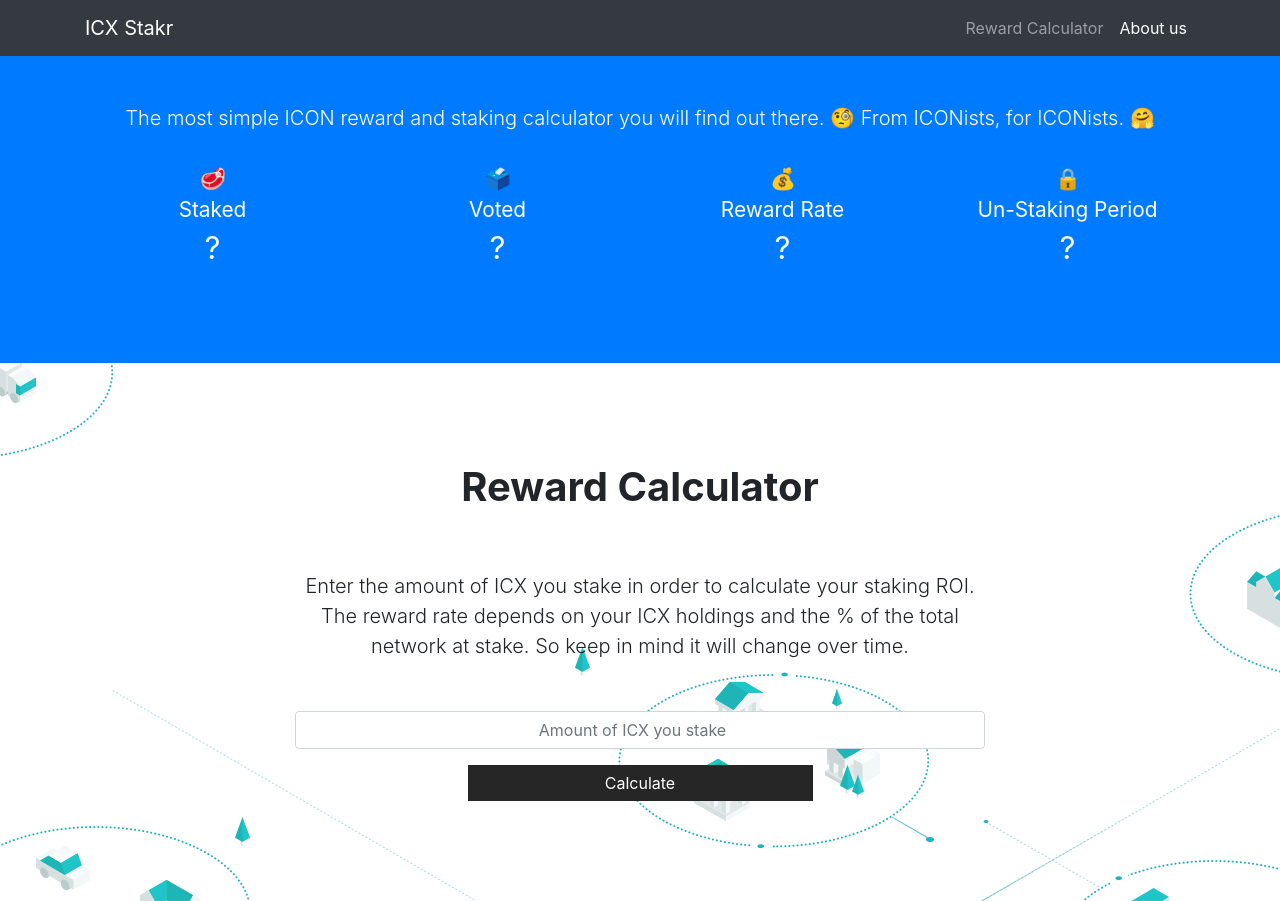
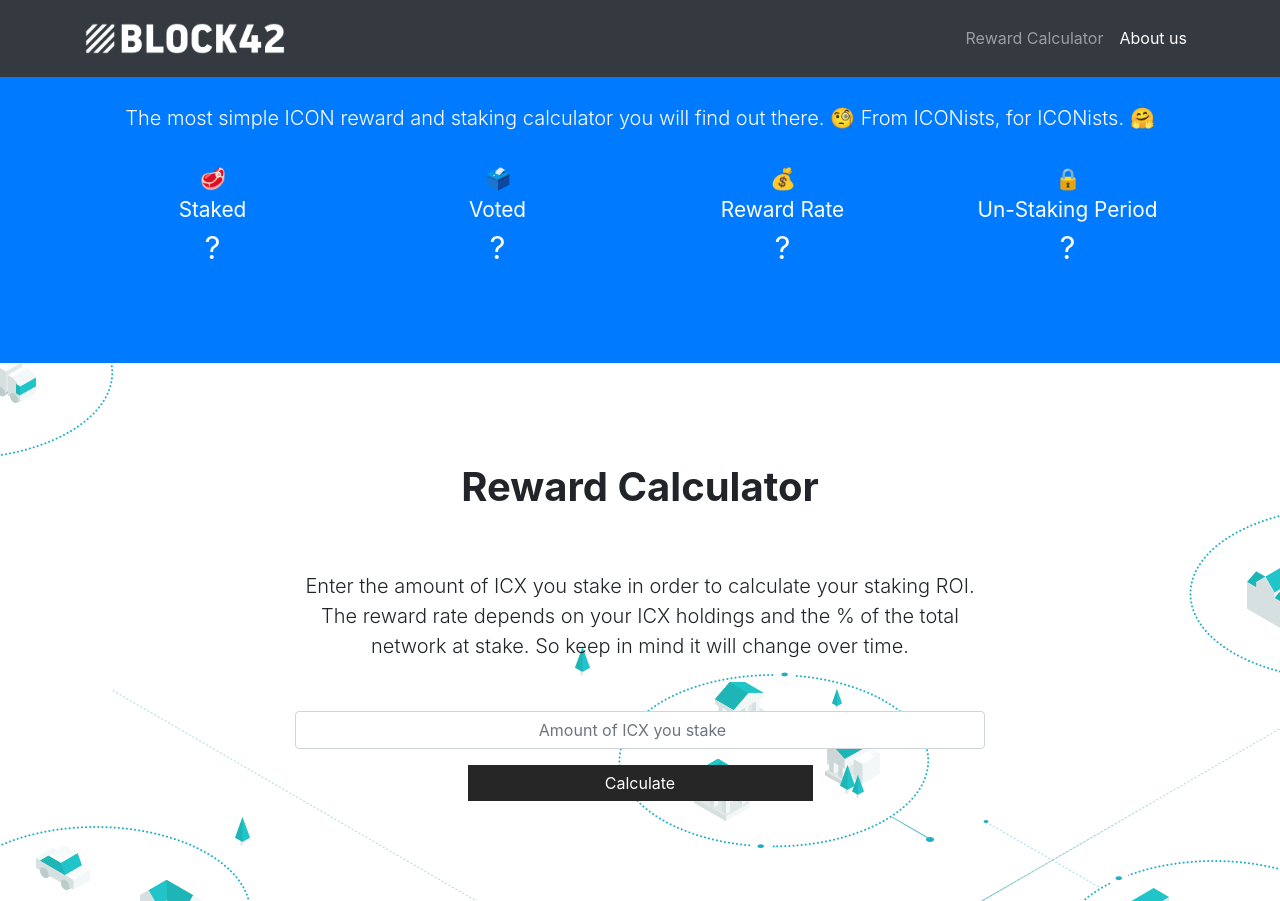
Before and after one commit to block42-blockchain-company/icx-stakr, a website with bundled scripts: page index.html in a window 1280 px wide. Shown: the top 901 px of the page. Built offline with nearby package versions, Linux system fonts and the light colour scheme; no server answers; a script that the page names is missing.

Commit message:
Add block42 logo and social share content

```diff
--- a/css/main.css
+++ b/css/main.css
@@ -28,6 +28,12 @@ header .supply-info .col-sm-12 {
 }
 header .supply-info div span {
   font-size: 1.5em;
+}
+
+.navbar-brand img {
+  width: 200px;
+  margin-top: 10px;
+  margin-bottom: 10px;
 }
 
 section {
--- a/index.html
+++ b/index.html
@@ -8,7 +8,14 @@
   <meta name="description" content="">
   <meta name="author" content="">
 
-  <title>ICX Stakr</title>
+  <meta property="og:type" content="website">
+  <meta property="og:site_name" content="ICX Stakr">
+  <meta property="og:title" content="ICX Stakr">
+  <meta property="og:image" content="https://icxstakr.io/img/share.png">
+  <meta property="og:description" content="The most simple ICON reward and staking calculator you will find out there.">
+  <meta property="og:url" content="https://icxstakr.io">
+
+  <title>ICX Stakr by block42</title>
 
   <!-- Bootstrap core CSS -->
   <link href="vendor/bootstrap/css/bootstrap.min.css" rel="stylesheet">
@@ -50,7 +57,7 @@
   <!-- Navigation -->
   <nav class="navbar navbar-expand-lg navbar-dark bg-dark fixed-top" id="mainNav">
     <div class="container">
-      <a class="navbar-brand js-scroll-trigger" href="#page-top">ICX Stakr</a>
+      <a class="navbar-brand js-scroll-trigger" href="#page-top"><img src="img/block42.png" alt="block42 Logo"></a>
       <button class="navbar-toggler" type="button" data-toggle="collapse" data-target="#navbarResponsive" aria-controls="navbarResponsive" aria-expanded="false" aria-label="Toggle navigation">
         <span class="navbar-toggler-icon"></span>
       </button>
```
Also changed, not shown: img/block42.png (added), img/share.png (added).
